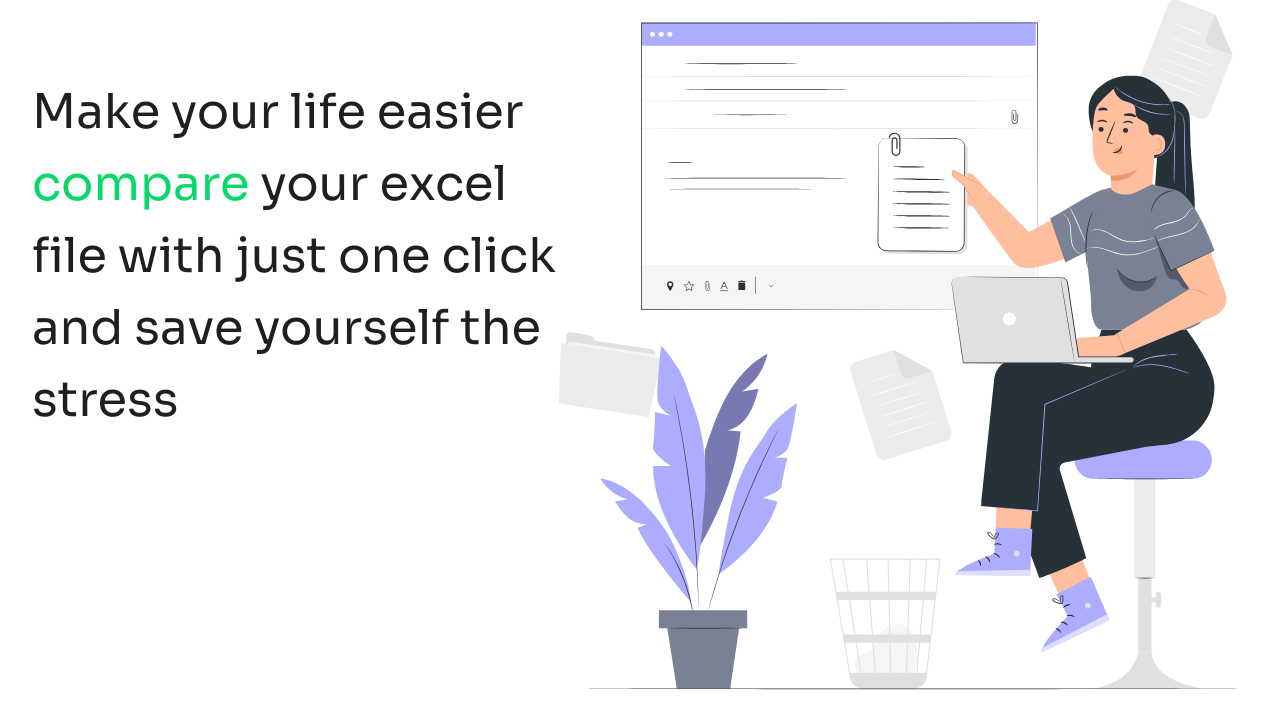
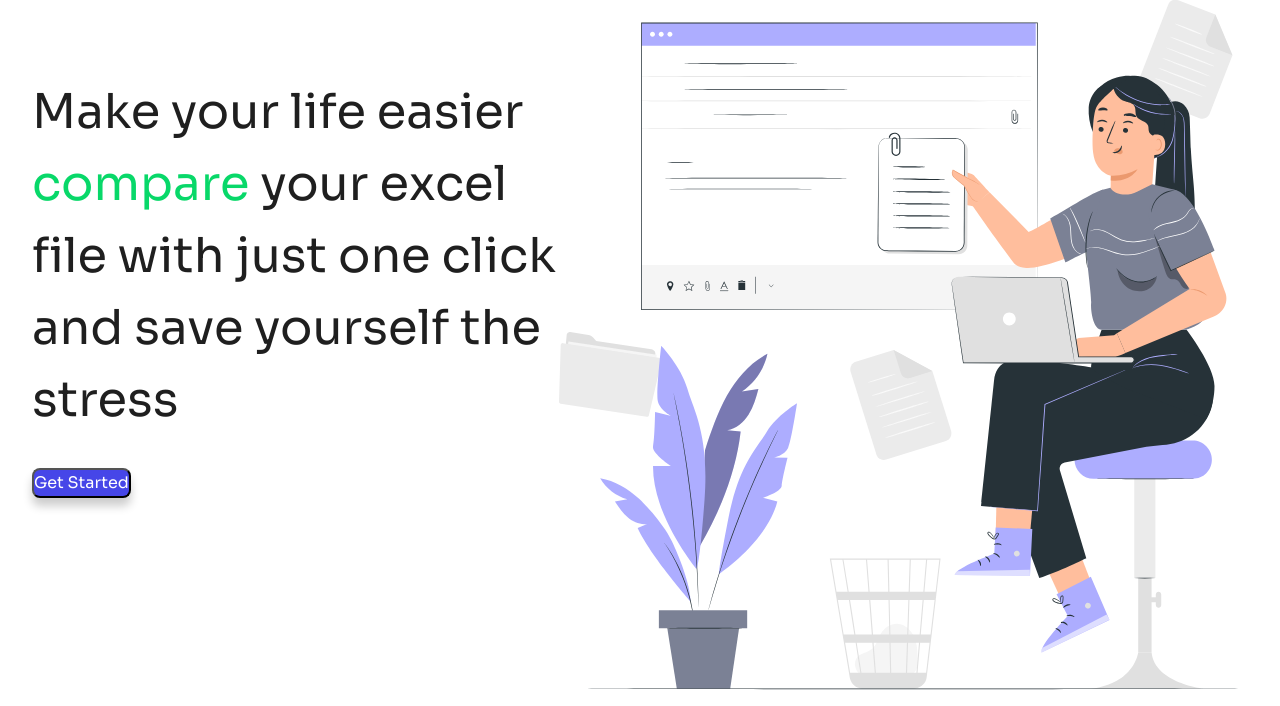
Before and after one commit to zuri-training/excel-comp-107, a Django app: page / in a window 1280 px wide. Shown: the part 261-967 px from the top of the page. Run offline with Django 4.2, Linux system fonts and the light colour scheme; parts of the project's set-up code (start-up, migrations or seed data) failed here and were passed over; some libraries are stand-ins or nearby versions.

```diff
--- a/config/settings.py
+++ b/config/settings.py
@@ -13,6 +13,8 @@ https://docs.djangoproject.com/en/4.0/ref/settings/
 import os
 from pathlib import Path
 from django.utils.translation import gettext_lazy as _
+from dotenv import load_dotenv
+load_dotenv()
 
 
 # Build paths inside the project like this: BASE_DIR / 'subdir'.
--- a/excel/static/excel/style.css
+++ b/excel/static/excel/style.css
@@ -113,6 +113,22 @@ h3 {
   color: #1f1f1f;
 }
 
+#gets{
+  background: #4646e8;
+  /* Click shadow effect */
+
+  box-shadow: 0px 8px 10px rgba(0, 0, 0, 0.2);
+  border-radius: 8px;
+  font-family: "Sora";
+  font-style: normal;
+  font-weight: 400;
+  font-size: 16px;
+  line-height: 160%;
+  /* identical to box height, or 26px */
+
+  color: #ffffff;
+}
+
 .container3 {
   display: flex;
   font-family: "Lato";
@@ -145,7 +161,6 @@ h3 {
   /* or 38px */
   gap: 1em;
   justify-content: center;
-
 
   text-align: center;
   margin: auto;
--- a/excel/templates/excel/home.html
+++ b/excel/templates/excel/home.html
@@ -38,7 +38,9 @@
           <p>
             Make your life easier <span>compare</span> your excel file with just
             one click and save yourself the stress
-          </p>
+             </p>
+             <a href=""><button id="gets">Get Started</button></a>
+
         </div>
         <div>
           <img src="{% static 'excel/images/pana.svg' %}" alt="Pana Image" />
```
Also changed, not shown: excel/static/excel/profileStyle.css (added), excel/templates/excel/profile.html (added).
